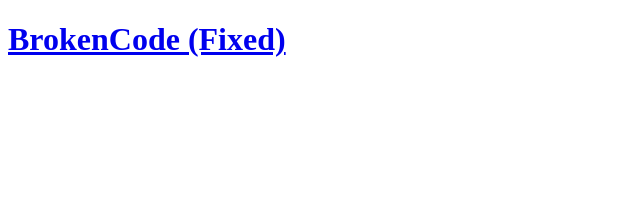
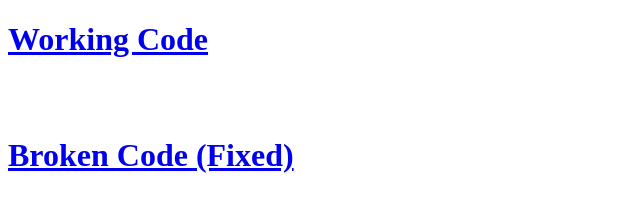
Before and after one commit to mohamedzakigithub/Module-8, a plain HTML site: page index.html in a window 1280 px wide. Shown: the whole page, without its empty margins (0-640 px from the left). Drawn offline with Linux system fonts and the light colour scheme.

Commit message:
Adding link

```diff
--- a/index.html
+++ b/index.html
@@ -7,6 +7,9 @@
     <title>Document</title>
 </head>
 <body>
-    <a href="./Broken_and_Working_Code/BrokenCode/BooTheDog.html"> <h1>BrokenCode (Fixed)</h1></a>
+    <a href="./Broken_and_Working_Code/WorkingCode/GrumpyCat.html"> <h1>Working Code</h1></a>
+    <br>
+    <br>
+    <a href="./Broken_and_Working_Code/BrokenCode/BooTheDog.html"> <h1>Broken Code (Fixed)</h1></a>
 </body>
 </html>
```
Also changed, not shown: github pages link.txt (added).
